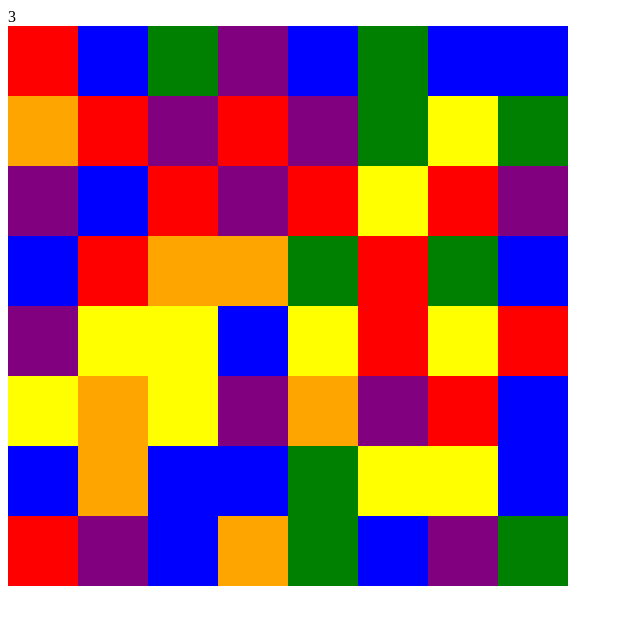
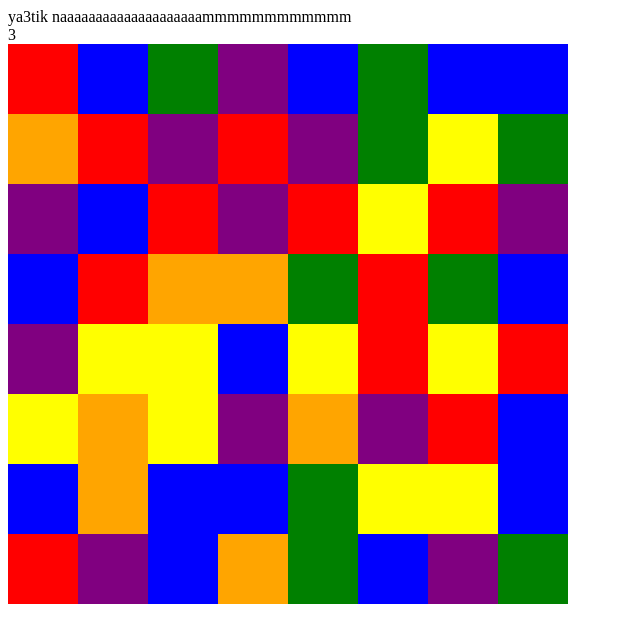
Before and after one commit to HadjKhelifa/Candy-crash-, a plain HTML site: page index.html in a window 1280 px wide. Shown: the whole page, without its empty margins (0-640 px from the left). Drawn offline with Linux system fonts and the light colour scheme.

Commit message:
seconde commit

```diff
--- a/index.html
+++ b/index.html
@@ -7,6 +7,7 @@
     <link rel="stylesheet" href="style.css">
 </head>
 <body>
+    <div>ya3tik naaaaaaaaaaaaaaaaaaaammmmmmmmmmmm</div>
     <div id="score">
 
     </div>
```
